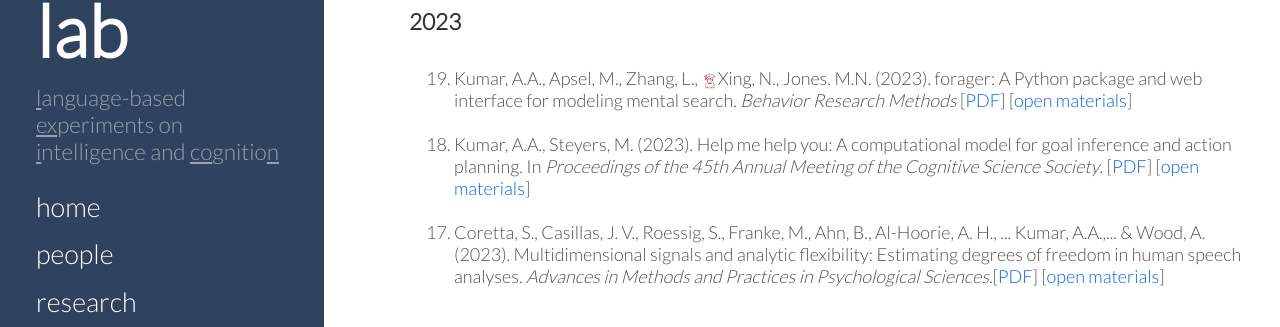
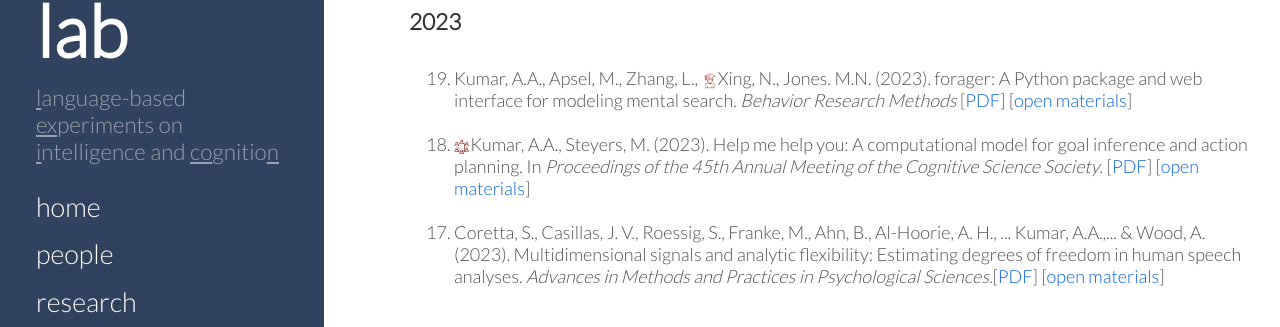
Before and after one commit to thelexiconlab/thelexiconlab.github.io, a Jekyll site: the page built from publications.html, in a window 1280 px wide and 900 px high, scrolled down 696 px. Shown: the part 123-450 px from the top of the window. Built offline with Jekyll 4.4.1, drawn with Linux system fonts in a browser that asks for light colours; Markdown is read by kramdown in place of the engine named in the settings.

Commit message:
update cogsci23

```diff
--- a/publications.html
+++ b/publications.html
@@ -23,7 +23,7 @@ order: 4
 <li><div><img src ="/images/icons/conference.png" alt="conference icon" class = "papericon">Kumar, A.A., <img src ="/images/icons/undergrad.png" alt="ug icon" class = "papericon" title="undergraduate author">Kang, M., Kronenberger, W.G., Jones, M.N., Pisoni, D. (2024). Structure and process-level lexical interactions in memory search: A case study of individuals with cochlear implants and normal hearing. In <i> Proceedings of the 46th Annual Meeting of the Cognitive Science Society</i>.[<a href="https://drive.google.com/file/d/1bVGQ8VQP5yoAcPEwUccNU6PJAWGw3vG1/view?usp=sharing" target="_blank" style="color:#0864dd;">PDF</a>] [<a href="https://github.com/thelexiconlab/cochlear-project" target="_blank" style="color:#0864dd;">open materials</a>]</div></li><br>
 <h3 class="unindent"> 2023 </h3><br>
 <li><div>Kumar, A.A., Apsel, M., Zhang, L., <img src ="/images/icons/undergrad.png" alt="ug icon" class = "papericon" title="undergraduate author">Xing, N., Jones. M.N. (2023). forager: A Python package and web interface for modeling mental search. <i>Behavior Research Methods</i> [<a href="https://psyarxiv.com/3y9df" target="_blank" style="color:#0864dd;">PDF</a>] [<a href="https://github.com/thelexiconlab/forager-analyses" target="_blank" style="color:#0864dd;">open materials</a>]</div></li><br>
-<li><div>Kumar, A.A., Steyers, M. (2023). Help me help you: A computational model for goal inference and action planning. In <i> Proceedings of the 45th Annual Meeting of the Cognitive Science Society</i>. [<a href="https://psyarxiv.com/f6gm3" target="_blank" style="color:#0864dd;">PDF</a>] [<a href="https://github.com/thelexiconlab/helping-behaviors" target="_blank" style="color:#0864dd;">open materials</a>]</div></li><br>
+<li><div><img src ="/images/icons/conference.png" alt="conference icon" class = "papericon">Kumar, A.A., Steyers, M. (2023). Help me help you: A computational model for goal inference and action planning. In <i> Proceedings of the 45th Annual Meeting of the Cognitive Science Society</i>. [<a href="https://psyarxiv.com/f6gm3" target="_blank" style="color:#0864dd;">PDF</a>] [<a href="https://github.com/thelexiconlab/helping-behaviors" target="_blank" style="color:#0864dd;">open materials</a>]</div></li><br>
 <li><div>Coretta, S., Casillas, J. V., Roessig, S., Franke, M., Ahn, B., Al-Hoorie, A. H., ... Kumar, A.A.,... & Wood, A. (2023). Multidimensional signals and analytic flexibility: Estimating degrees of freedom in human speech analyses. <i>Advances in Methods and Practices in Psychological Sciences.</i>[<a href="https://clok.uclan.ac.uk/45561/1/RR.pdf" target="_blank" style="color:#0864dd;">PDF</a>] [<a href="https://clok.uclan.ac.uk/45561/1/RR.pdf" target="_blank" style="color:#0864dd;">open materials</a>]</div></li><br>
 <h3 class="unindent"> 2022 </h3><br>
 <li><div><img src ="/images/icons/conference.png" alt="conference icon" class = "papericon">Kovacs, C.J., <img src ="/images/icons/undergrad.png" alt="ug icon" class = "papericon">Wilson, J., Kumar, A.A. (2022). Fast and frugal memory search for communication. In <i>Proceedings of the 44th Annual Meeting of the Cognitive Science Society</i>. [<a href="https://psyarxiv.com/axw8v/" target="_blank" style="color:#0864dd;">PDF</a>] [<a href="https://github.com/cjk5642/CogSci2022-Connector" target="_blank" style="color:#0864dd;">open materials</a>]</div></li><br>
```
